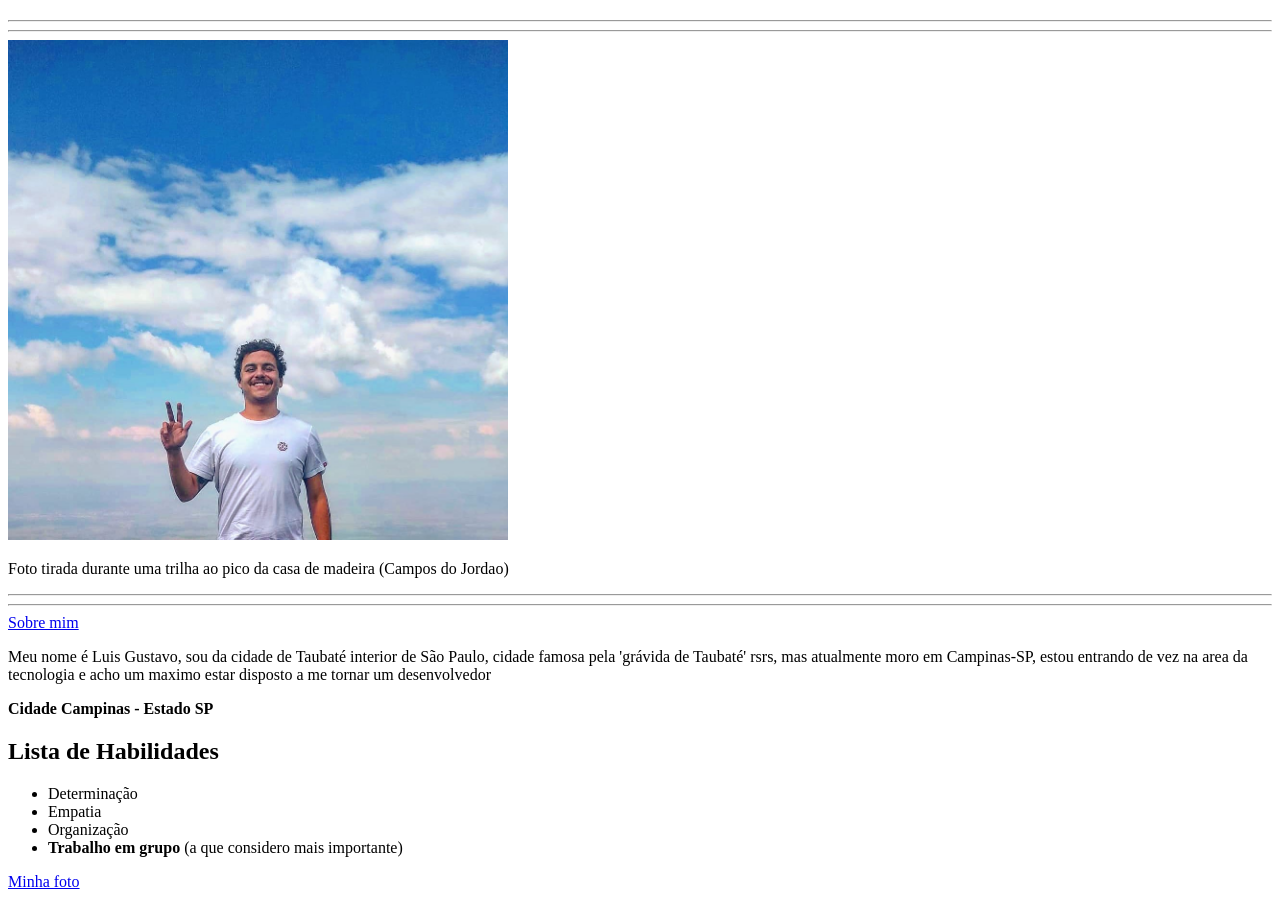
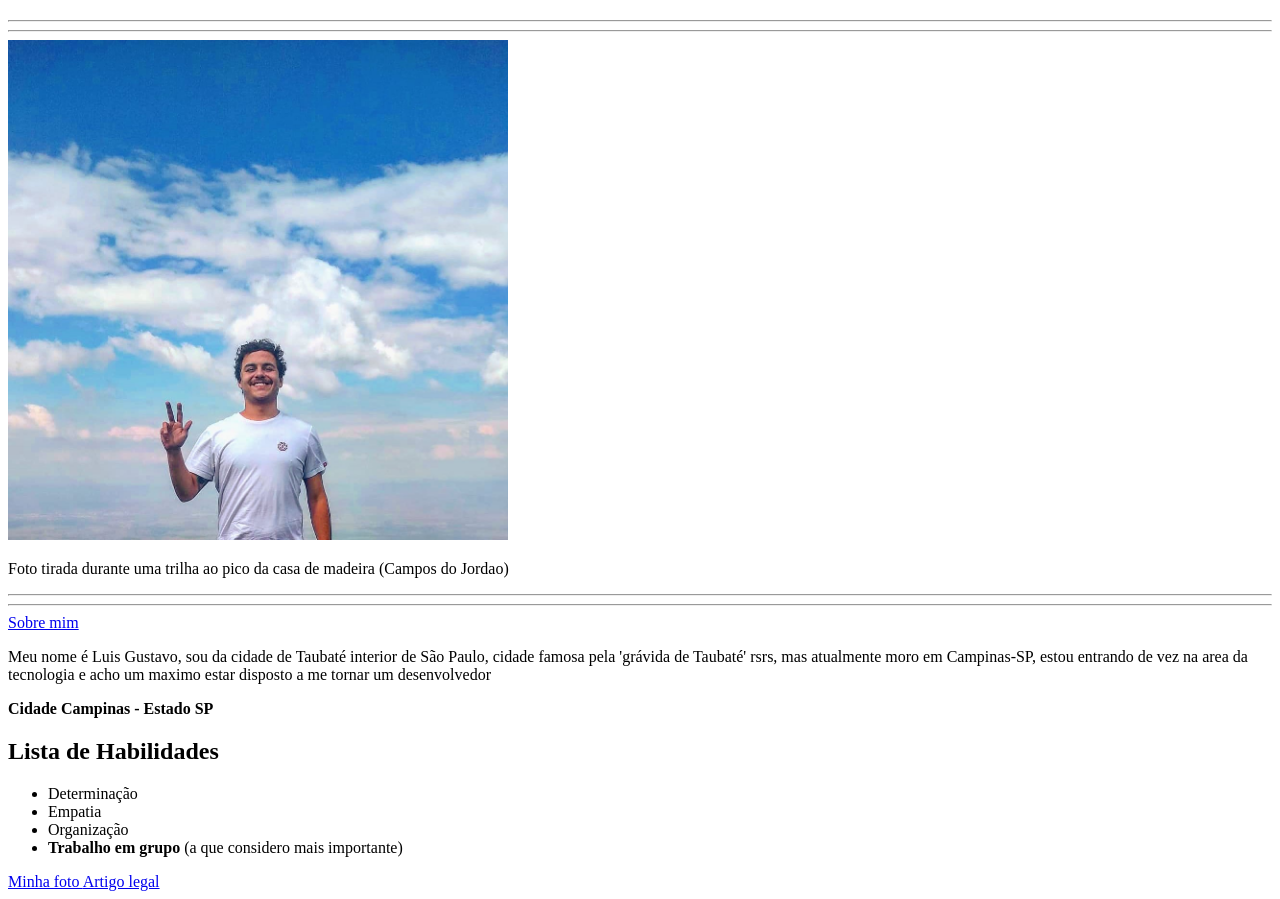
Before and after one commit to gustCamp0s/gustCamp0s.github.io, a plain HTML site: page index.html in a window 1280 px wide. Shown: the part 60-959 px from the top of the page. Drawn offline with Linux system fonts and the light colour scheme.

Commit message:
adicionado blog sobre surf

```diff
--- a/index.html
+++ b/index.html
@@ -26,5 +26,7 @@
 <li><strong>Trabalho em grupo</strong> (a que considero mais importante)</li>
 </ul>
 <a href="IMG_20200502_063705_458.jpg">Minha foto </a>
+<a href="https://www.hawaiisurfpoint.com.br/ondas-de-pipeline-conheca-o-desafio-mais-temido-pelos-surfistas/" target="_blank">Artigo legal</a>
+
 </body>
 </html>
```
